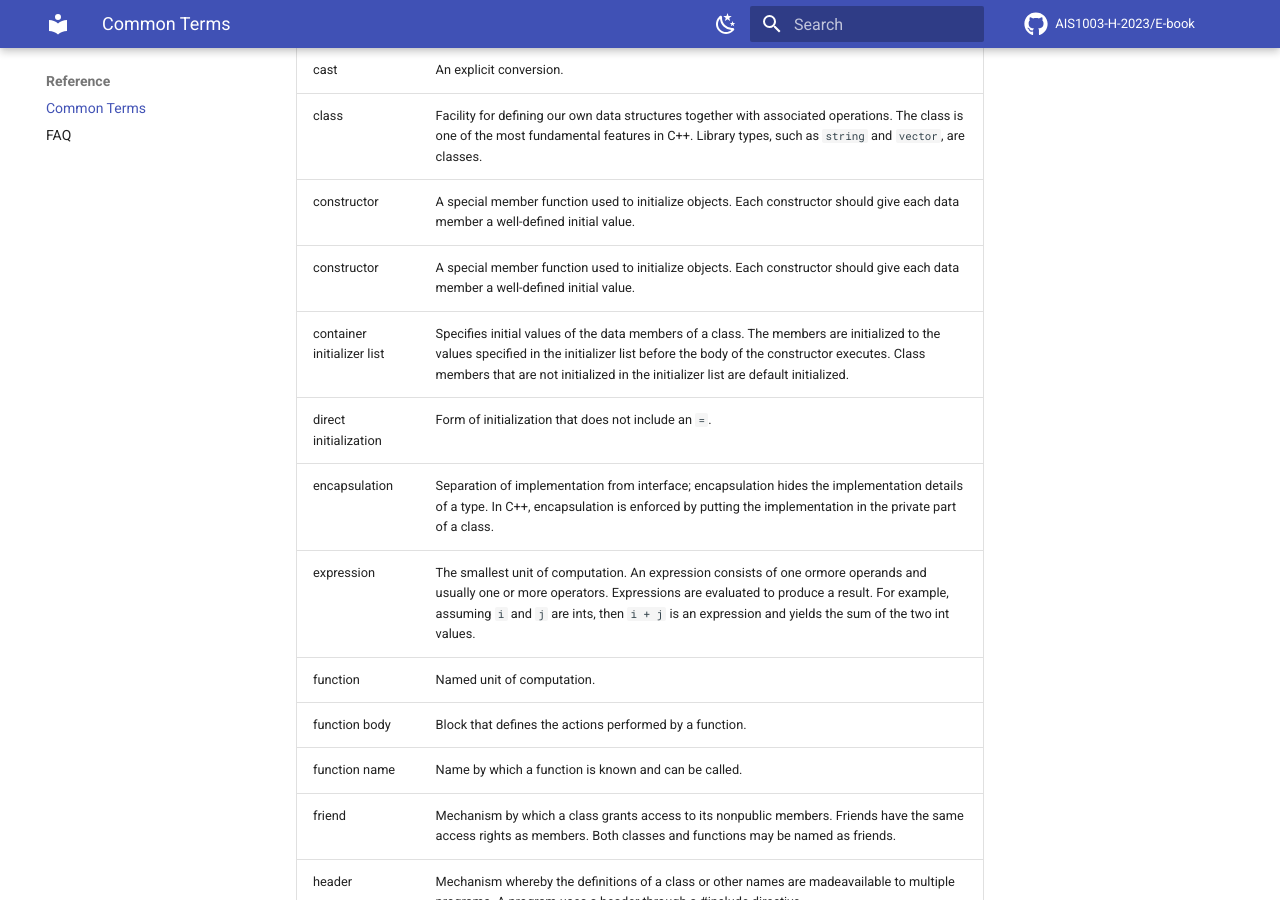
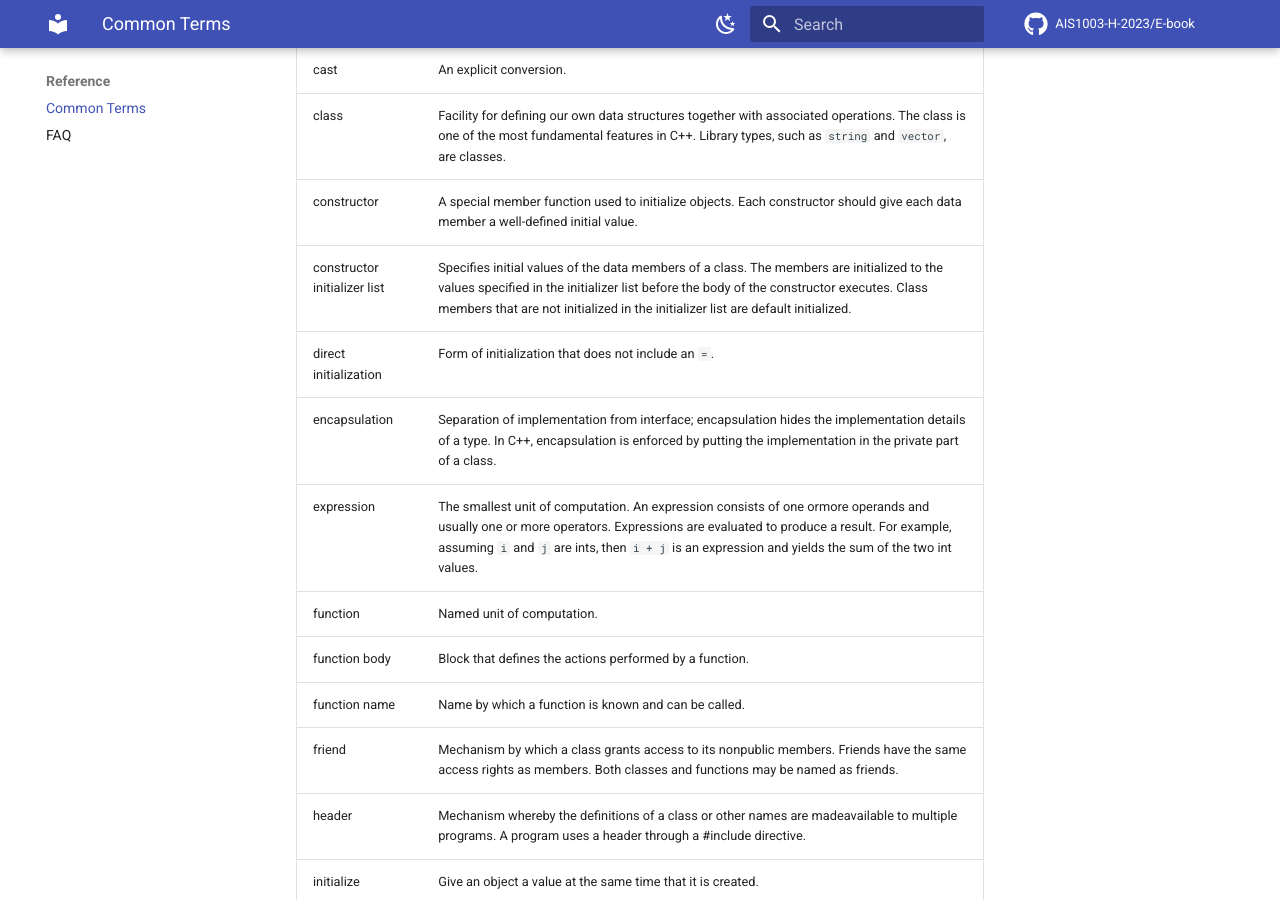
Before and after one commit to markaren/E-book_cpp, an MkDocs documentation site: the page built from docs/terms.md, in a window 1280 px wide and 900 px high, scrolled down 475 px. Built offline with MkDocs 1.6.1 and Material for MkDocs 9.7.7, drawn with Linux system fonts in a browser that asks for light colours; comment, search, counter and statistics services are not loaded.

Commit message:
Small cleanups: dedup terms.md, fix README typo, drop .bak
- terms.md had `constructor` listed twice; the second entry was meant
  to describe the `constructor initializer list` (now renamed accordingly)
- README.md had "Memory managment" — fixed to "Memory Management"
- Remove docs/Chapter3/polymorphism.md.bak left over from earlier work

Co-Authored-By: Claude Opus 4.7 <noreply@anthropic.com>

```diff
--- a/docs/terms.md
+++ b/docs/terms.md
@@ -12,8 +12,7 @@ This page tries to put a meaning to as many such terms as possible.
 |cast| An explicit conversion.                        |
 |class| Facility for defining our own data structures together with associated operations. The class is one of the most fundamental features in C++. Library types, such as `string` and `vector`, are classes.   |
 |constructor| A special member function used to initialize objects. Each constructor should give each data member a well-defined initial value.|
-|constructor| A special member function used to initialize objects. Each constructor should give each data member a well-defined initial value.|
-|container initializer list| Specifies initial values of the data members of a class. The members are initialized to the values specified in the initializer list before the body of the constructor executes. Class members that are not initialized in the initializer list are default initialized.  |
+|constructor initializer list| Specifies initial values of the data members of a class. The members are initialized to the values specified in the initializer list before the body of the constructor executes. Class members that are not initialized in the initializer list are default initialized.  |
 |direct initialization| Form of initialization that does not include an `=`.       |
 |encapsulation| Separation of implementation from interface; encapsulation hides the implementation details of a type. In C++, encapsulation is enforced by putting the implementation in the private part of a class. |
 |expression| The smallest unit of computation. An expression consists of one ormore operands and usually one or more operators. Expressions are evaluated to produce a result. For example, assuming `i` and `j` are ints, then `i + j` is an expression and yields the sum of the two int values.   |
```
Also changed, not shown: README.md (+1 -1 lines).
